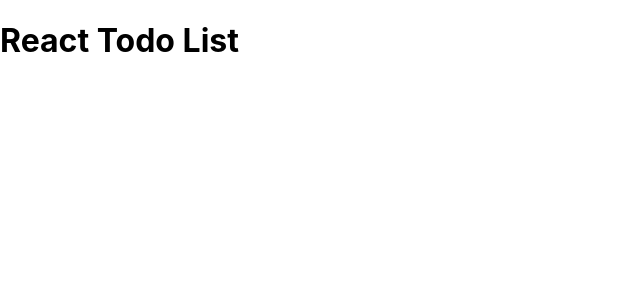
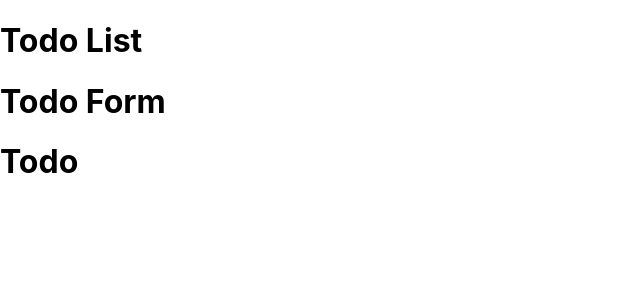
Before and after one commit to JCarlosLucio/react-todo-list, a React (Create React App) app: page / in a window 1280 px wide. Shown: the top 300 px of the page, without its empty margins (0-640 px from the left). Built offline with nearby package versions, Linux system fonts and the light colour scheme.

Commit message:
Add initial Todo files w/boilerplate

```diff
--- a/src/App.js
+++ b/src/App.js
@@ -1,9 +1,10 @@
 import React from 'react';
+import TodoList from './TodoList';
 
 function App() {
   return (
     <div className="App">
-      <h1>React Todo List</h1>
+      <TodoList />
     </div>
   );
 }
--- /dev/null
+++ b/src/NewTodoForm.js
@@ -0,0 +1,11 @@
+import React, { Component } from 'react';
+
+export default class NewTodoForm extends Component {
+  render() {
+    return (
+      <div>
+        <h1>Todo Form</h1>
+      </div>
+    );
+  }
+}
--- /dev/null
+++ b/src/Todo.js
@@ -0,0 +1,11 @@
+import React, { Component } from 'react';
+
+export default class Todo extends Component {
+  render() {
+    return (
+      <div>
+        <h1>Todo</h1>
+      </div>
+    );
+  }
+}
--- /dev/null
+++ b/src/TodoList.js
@@ -0,0 +1,15 @@
+import React, { Component } from 'react';
+import NewTodoForm from './NewTodoForm';
+import Todo from './Todo';
+
+export default class TodoList extends Component {
+  render() {
+    return (
+      <div>
+        <h1>Todo List</h1>
+        <NewTodoForm />
+        <Todo />
+      </div>
+    );
+  }
+}
```
